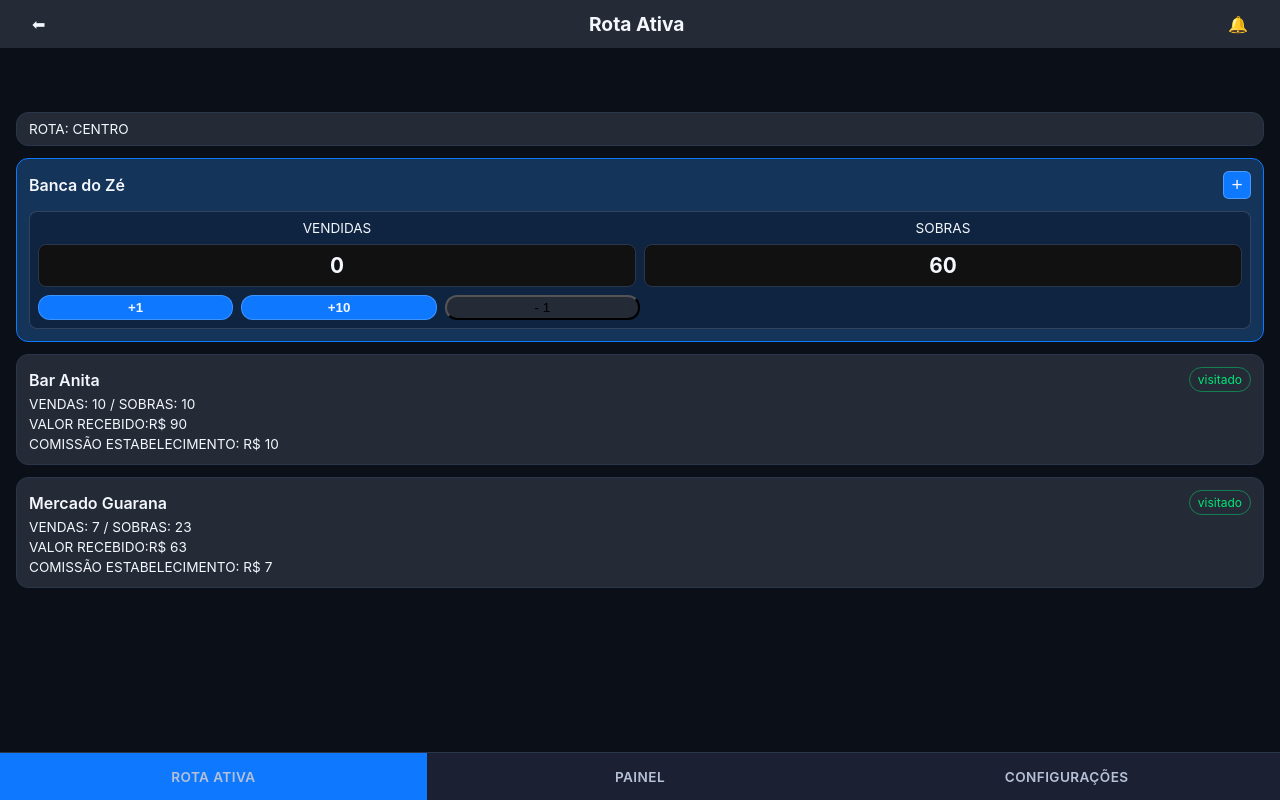
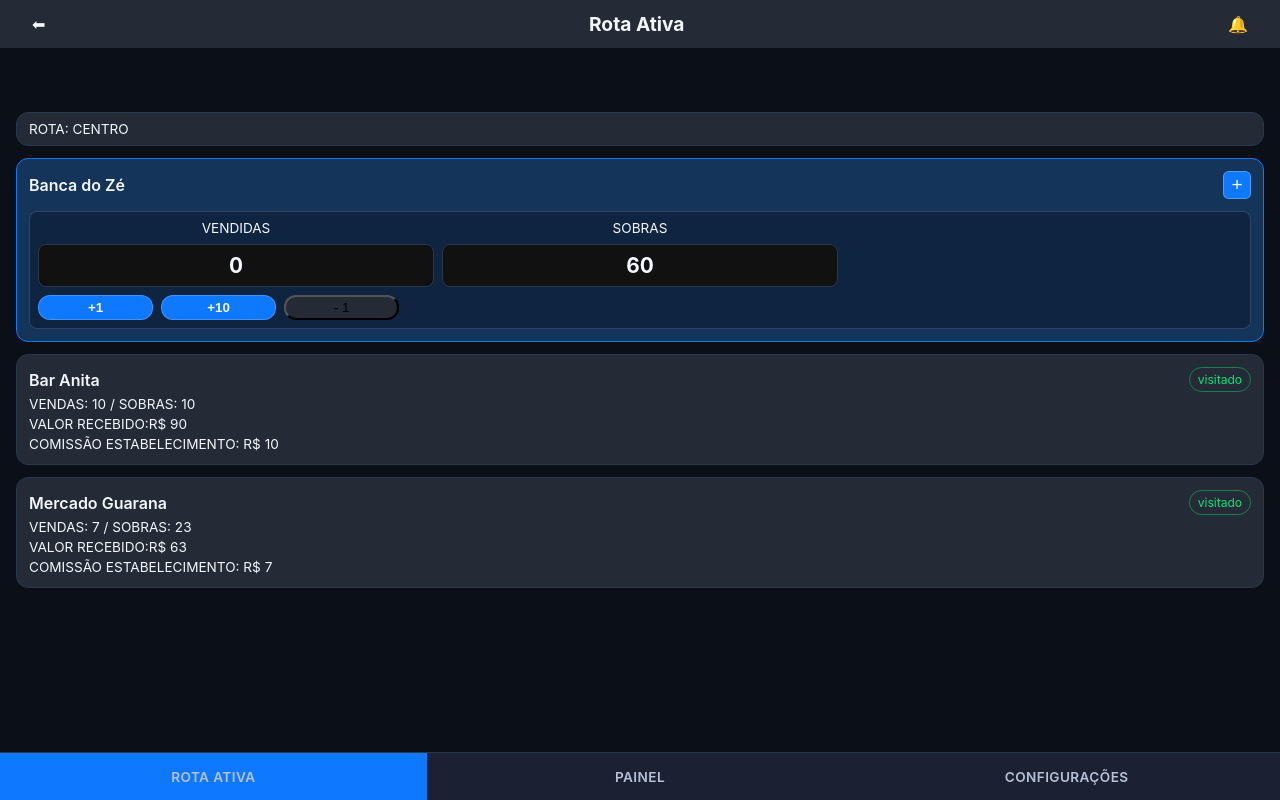
Before and after one commit to AlysoonFelipeeDev/gestor-de-certificados, a Next.js app: page /rota in a window 1280 px wide. Built offline with nearby package versions, Linux system fonts and the light colour scheme.

Commit message:
feat: muda estilo de card pra receber info de valor a ser cobrado

```diff
--- a/src/components/card/index.module.scss
+++ b/src/components/card/index.module.scss
@@ -61,7 +61,7 @@
     background: rgba(6, 14, 25, 0.4);
 
     &__header {
-        @include grid(2, $gap: space(2xs));
+        @include grid(3, $gap: space(2xs));
         margin-bottom: space(2xs);
     }
 
@@ -73,7 +73,7 @@
     }
 
     &__values {
-        @include grid(2, $gap: space(2xs));
+        @include grid(3, $gap: space(2xs));
         margin-bottom: 0.5rem;
     }
 
@@ -89,7 +89,7 @@
 
     &__actions {
         @include grid(3, $gap: space(2xs));
-        width: 50%;
+        width: 30%;
     }
 
     &__button {
```
